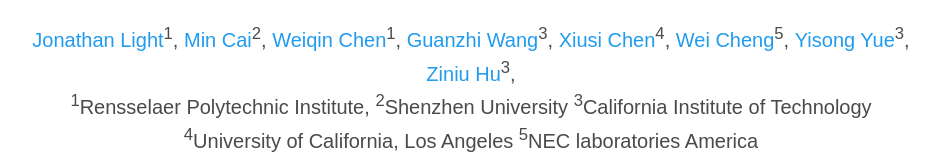
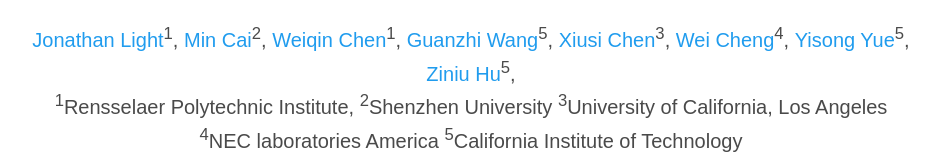
Before and after one commit to llm-strategist/llm-strategist.github.io, a plain HTML site: page index.html in a window 1280 px wide. Shown: the part 291-456 px from the top of the page, without its empty margins (169-1111 px from the left). Drawn offline with nearby package versions, Linux system fonts and the light colour scheme; some icons are missing; a web font is replaced by a local one.

Commit message:
update author info

```diff
--- a/index.html
+++ b/index.html
@@ -87,28 +87,28 @@
               <a href="https://weiqinchen7.github.io/">Weiqin Chen</a><sup>1</sup>,
             </span>
             <span class="author-block">
-              <a href="https://guanzhi.me">Guanzhi Wang</a><sup>3</sup>,
+              <a href="https://guanzhi.me">Guanzhi Wang</a><sup>5</sup>,
             </span>
             <span class="author-block">
-              <a href="https://xiusic.github.io">Xiusi Chen</a><sup>4</sup>,
+              <a href="https://xiusic.github.io">Xiusi Chen</a><sup>3</sup>,
             </span>
             <span class="author-block">
-              <a href="https://scholar.google.com/citations?user=PRrGVmoAAAAJ&hl=zh-CN">Wei Cheng</a><sup>5</sup>,
+              <a href="https://scholar.google.com/citations?user=PRrGVmoAAAAJ&hl=zh-CN">Wei Cheng</a><sup>4</sup>,
             </span>
             <span class="author-block">
-              <a href="http://www.yisongyue.com">Yisong Yue</a><sup>3</sup>,
+              <a href="http://www.yisongyue.com">Yisong Yue</a><sup>5</sup>,
             </span>
             <span class="author-block">
-              <a href="https://acbull.github.io/">Ziniu Hu</a><sup>3</sup>,
+              <a href="https://acbull.github.io/">Ziniu Hu</a><sup>5</sup>,
             </span>
           </div>
 
           <div class="is-size-5 publication-authors">
             <span class="author-block"><sup>1</sup>Rensselaer Polytechnic Institute,</span>
             <span class="author-block"><sup>2</sup>Shenzhen University</span>
-            <span class="author-block"><sup>3</sup>California Institute of Technology</span>
-            <span class="author-block"><sup>4</sup>University of California, Los Angeles</span>
-            <span class="author-block"><sup>5</sup>NEC laboratories America</span>
+            <span class="author-block"><sup>3</sup>University of California, Los Angeles</span>
+            <span class="author-block"><sup>4</sup>NEC laboratories America</span>
+            <span class="author-block"><sup>5</sup>California Institute of Technology</span>
           </div>
 
           <div class="column has-text-centered">
```
